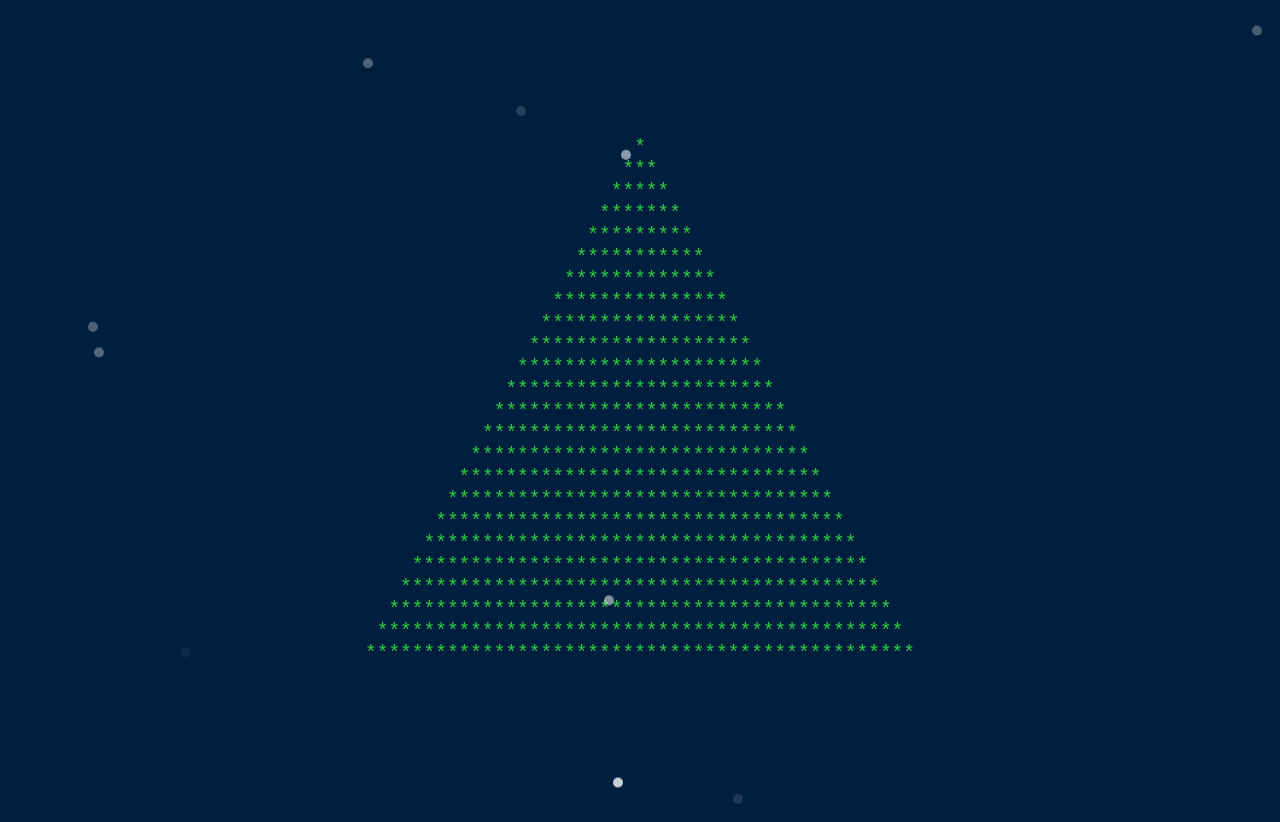
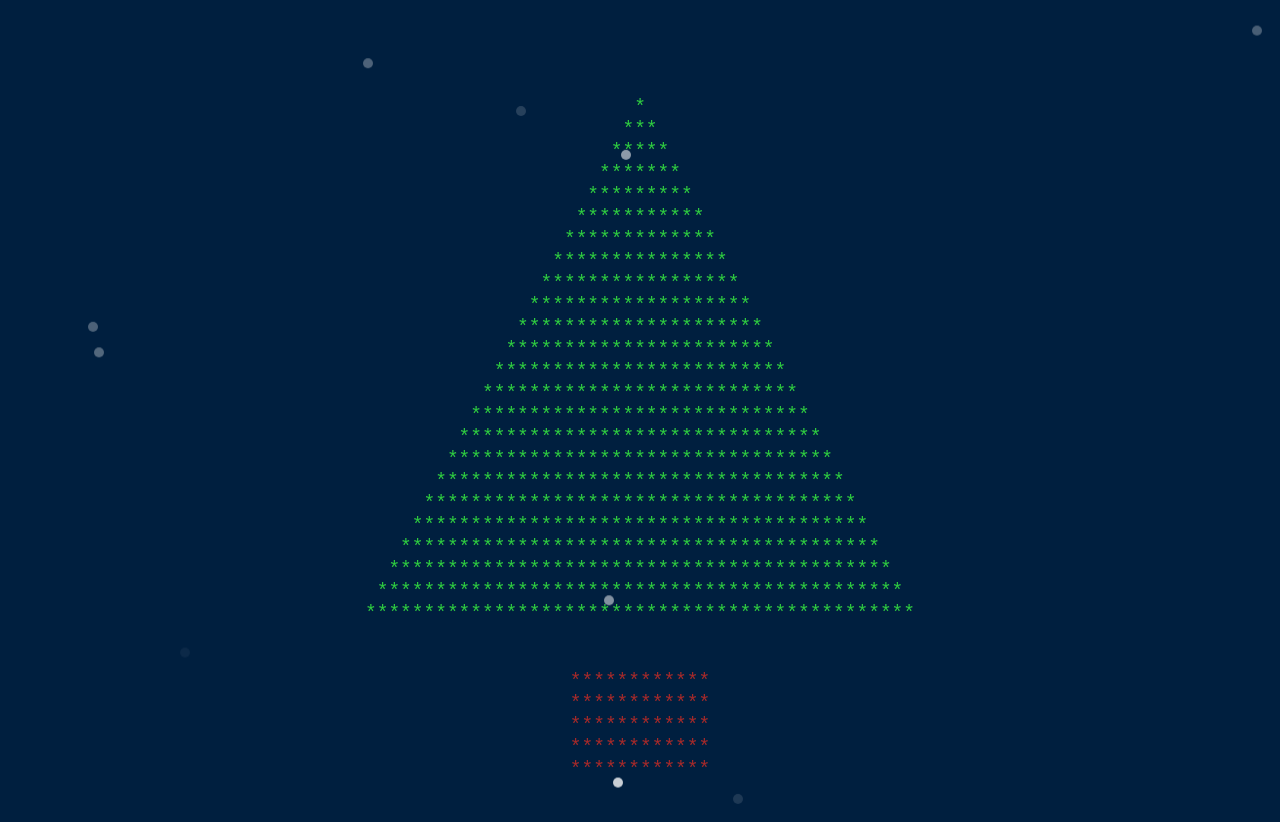
Before and after one commit to georgevolkov/georgevolkov.github.io, a plain HTML site: page index.html in a window 1280 px wide. Drawn offline with Linux system fonts and the light colour scheme.

Commit message:
Add stvol

```diff
--- a/index.html
+++ b/index.html
@@ -12,10 +12,19 @@
 
         .tree {
             position: absolute;
-            top: 50%;
+            top: 45%;
             left: 50%;
             transform: translate(-50%, -50%);
             color: #2ecc40; /* цвет елки */
+			font-size: 1.5em;
+        }
+
+		 .stvol {
+            position: absolute;
+            top: 92%;
+            left: 50%;
+            transform: translate(-50%, -50%);
+            color: brown;
 			font-size: 1.5em;
         }
 
@@ -65,6 +74,15 @@
 ***********************************************
         </pre>
     </div>
+	<div class="stvol">
+	<pre>
+	      ************
+	      ************
+	      ************
+	      ************
+	      ************
+					</pre>
+	</div>
 
     <script>
         function createFlake() {
```
